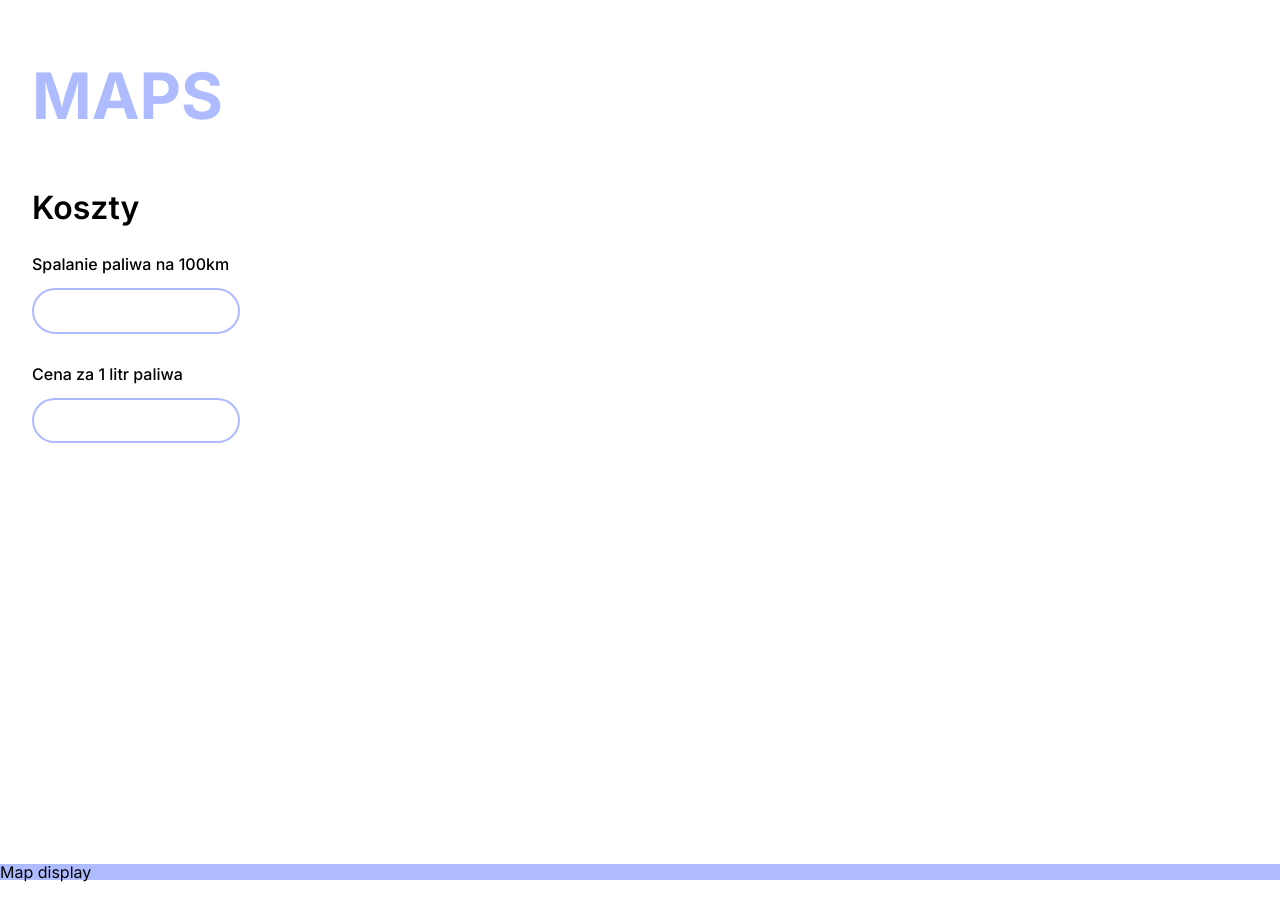
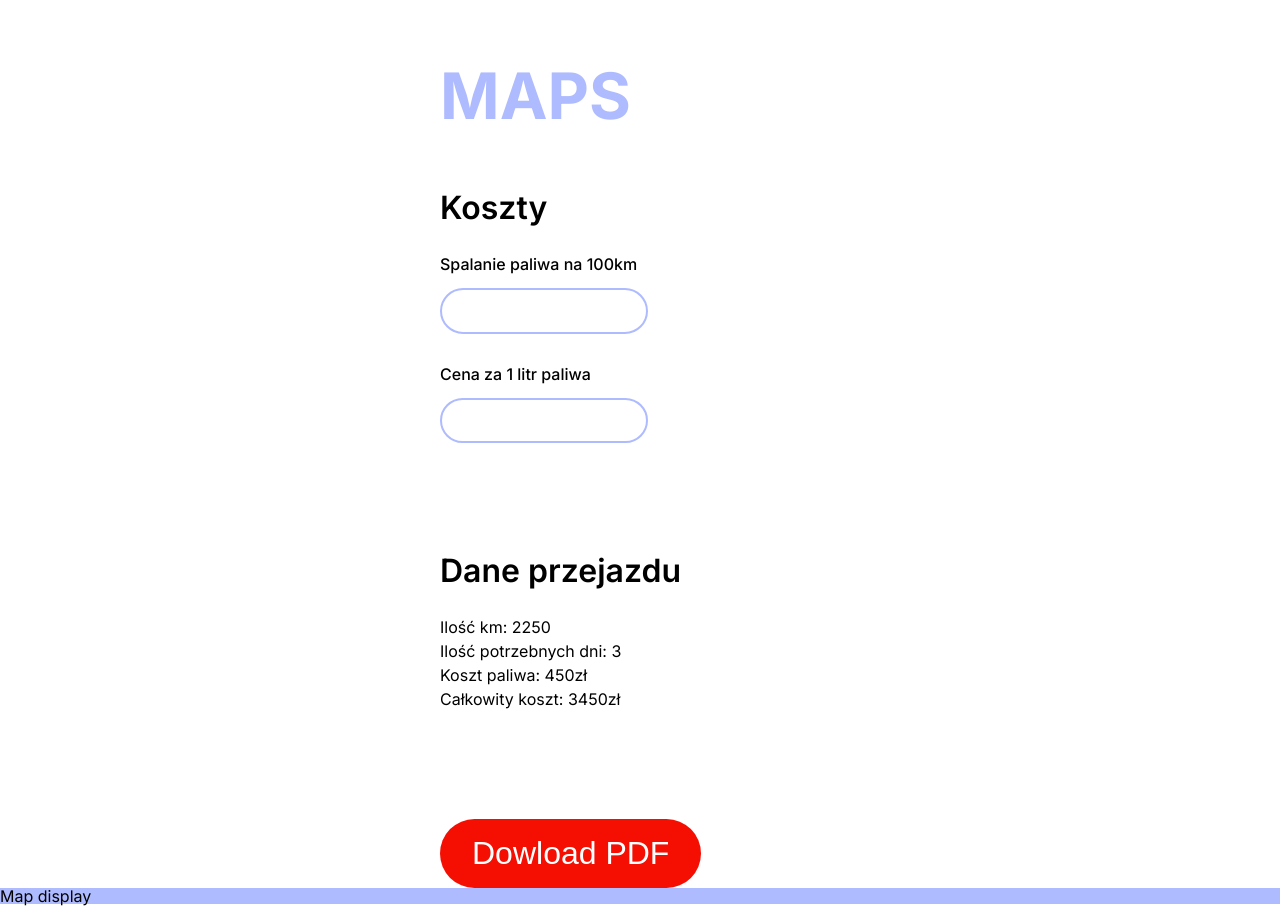
Before and after one commit to Kamil-Budzik/Maps, a React (Create React App) app: page /map in a window 1280 px wide. Before the commit the page ends 882 px from the top, so only its background shows below. Built offline with nearby package versions, Linux system fonts and the light colour scheme.

Commit message:
chore: Add sidebar content

```diff
--- a/src/containers/Sidebar/Sidebar.styles.ts
+++ b/src/containers/Sidebar/Sidebar.styles.ts
@@ -4,6 +4,15 @@ export const Wrapper = styled.div`
   background: white;
   padding: 0 2em;
   min-height: 100vh;
+
+  .container {
+    max-width: 400px;
+    margin: 0 auto;
+  }
+
+  section {
+    margin-bottom: 7em;
+  }
 
   .inputWrapper:first-child {
     margin-bottom: 2em;
@@ -21,3 +30,9 @@ export const Subtitle = styled.h2`
   font-size: 2rem;
   margin-bottom: 1em;
 `;
+
+export const List = styled.ul`
+  li {
+    margin: 0.5em 0;
+  }
+`;
--- a/src/containers/Sidebar/index.tsx
+++ b/src/containers/Sidebar/index.tsx
@@ -2,25 +2,38 @@ import React from 'react';
 
 import Title from 'components/Title';
 import Input from 'components/Input';
+import PdfButton from 'components/Button/PdfButton';
 
-import { Label, Subtitle, Wrapper } from './Sidebar.styles';
+import { Label, List, Subtitle, Wrapper } from './Sidebar.styles';
 
 const Sidebar = () => {
   return (
     <Wrapper>
+      <div className="container">
         <Title />
-      <div>
+        <section>
           <Subtitle>Koszty</Subtitle>
           <div>
             <div className="inputWrapper">
               <Label htmlFor="fuelUsage">Spalanie paliwa na 100km</Label>
-            <Input id="fuelUsage" />
+              <Input id="fuelUsage" type="number" />
             </div>
             <div className="inputWrapper">
               <Label htmlFor="fuelPrice">Cena za 1 litr paliwa</Label>
-            <Input id="fuelPrice" />
+              <Input id="fuelPrice" type="number" />
             </div>
           </div>
+        </section>
+        <section>
+          <Subtitle>Dane przejazdu</Subtitle>
+          <List>
+            <li>Ilość km: 2250</li>
+            <li>Ilość potrzebnych dni: 3</li>
+            <li>Koszt paliwa: 450zł</li>
+            <li>Całkowity koszt: 3450zł</li>
+          </List>
+        </section>
+        <PdfButton>Dowload PDF</PdfButton>
       </div>
     </Wrapper>
   );
```
Lines whose indentation alone changed are shown as unchanged.
